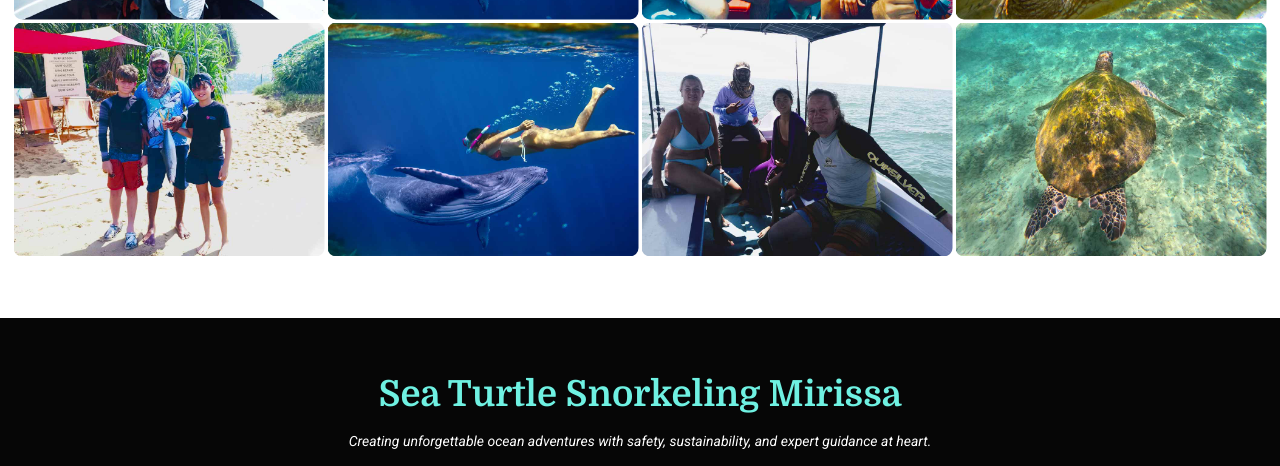
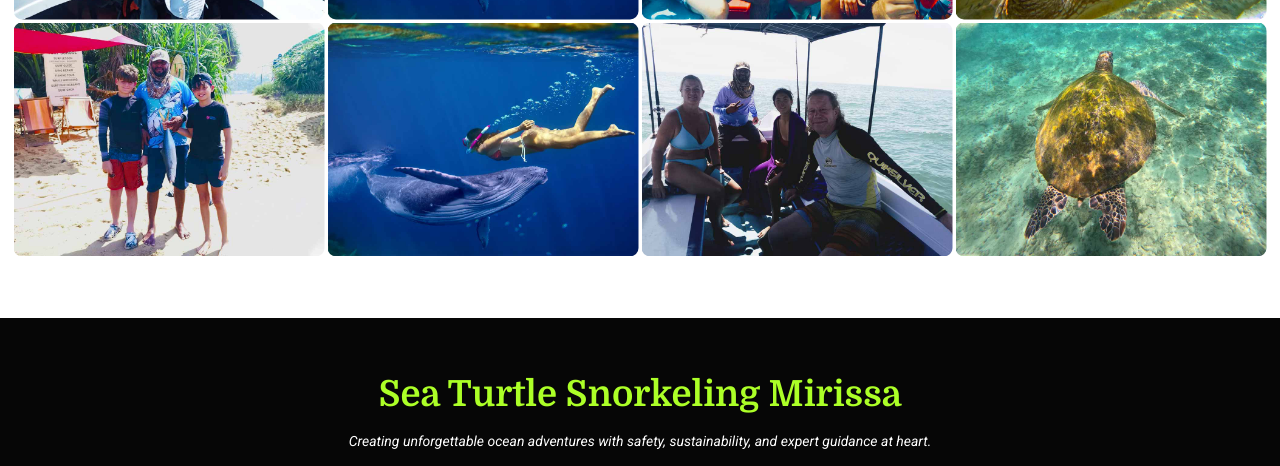
Before and after one commit to tharindu125/Sea-Turtle-Snorkeling, a plain HTML site: page gallery.html in a window 1280 px wide. Shown: the part 1077-1543 px from the top of the page. Drawn offline with nearby package versions, Linux system fonts and the light colour scheme.

Commit message:
first commit

```diff
--- a/gallery.html
+++ b/gallery.html
@@ -372,7 +372,7 @@
         <footer id="footer" class="footer position-relative dark-background">
             <div class="container">
               <div class="footer_main">
-                <h3 class="sitename" style="color:#6ff1e2">Sea Turtle Snorkeling Mirissa<br></h3>
+                <h3 class="sitename" style="color:#acff27">Sea Turtle Snorkeling Mirissa<br></h3>
                 <p>Creating unforgettable ocean adventures with safety, sustainability, and expert guidance at heart.</p>
                 <div class="social-links d-flex justify-content-center">
                   <a href="#" target="_blank" style="color: #1877F2; margin-right: 10px;">
```
Also changed, not shown: index.html (+1 -1 lines).
